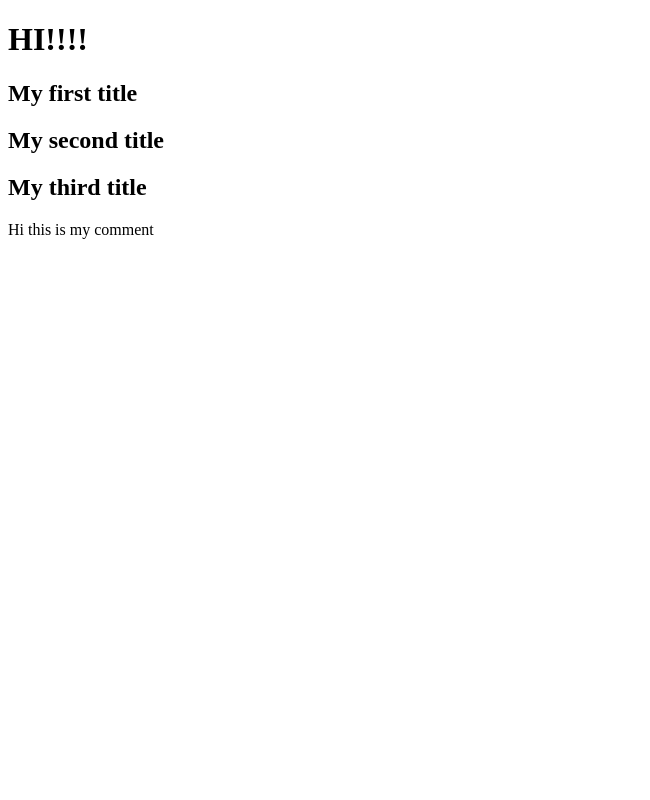
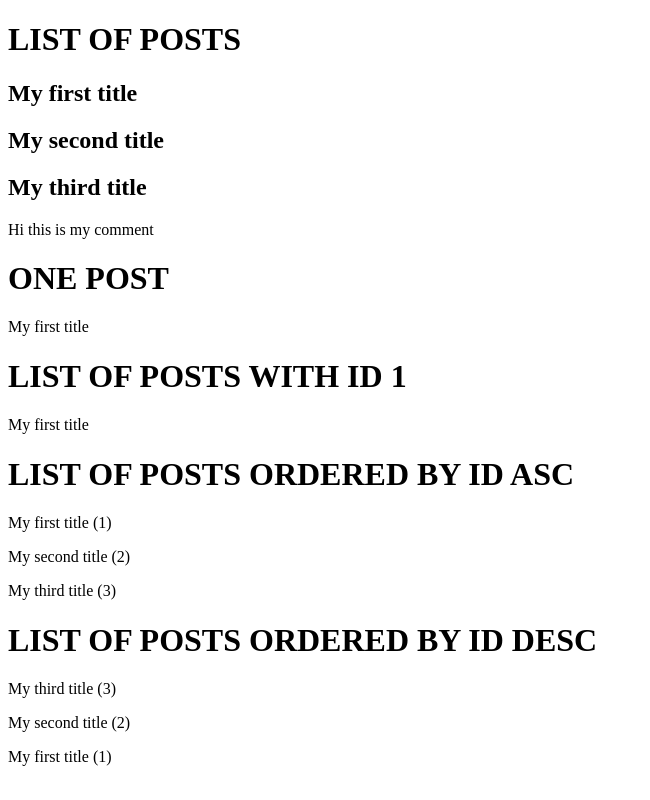
Before and after one commit to jacksorjacksor/flask_q_and_a, a Flask app: page / in a window 1280 px wide. Shown: the whole page, without its empty margins (0-650 px from the left). Run offline with Flask 2, Linux system fonts and the light colour scheme; data comes from the database, SQL or seed files in the repository.

Commit message:
Overview of filters

```diff
--- a/my_flask_app/routes.py
+++ b/my_flask_app/routes.py
@@ -4,23 +4,24 @@ from my_flask_app.models import User, Post, Comment
 
 @app.route("/")
 def home_function():
-
+    # Get full list:
     list_of_posts = Post.query.all() # Gives us a list of all the Post objects
 
+    # Get first item
     one_post = Post.query.first()   # Gives a Post object
 
     # filter_by: only allows those that satisfy a criteria
-    # ID
     list_of_posts_with_id_1 = Post.query.filter_by(id=1).all()
 
     # order_by: orders the objects based on a criteria
-    # Date (asc and desc)
+    list_of_posts_ordered_by_id_asc = Post.query.order_by(Post.id.asc()).all()
+    list_of_posts_ordered_by_id_desc = Post.query.order_by(Post.id.desc()).all()
 
-    # for post in list_of_posts:
-    #     if post.comments:
-    #         # post.comments will be a list of all the comments
-    #         for comment in post.comments:
-    #             print(comment.comment)
-
-
-    return render_template("home.html", list_of_posts=list_of_posts)
+    return render_template(
+        "home.html",
+        list_of_posts=list_of_posts,
+        one_post=one_post,
+        list_of_posts_with_id_1=list_of_posts_with_id_1,
+        list_of_posts_ordered_by_id_asc=list_of_posts_ordered_by_id_asc,
+        list_of_posts_ordered_by_id_desc=list_of_posts_ordered_by_id_desc,
+        )
--- a/my_flask_app/templates/home.html
+++ b/my_flask_app/templates/home.html
@@ -1,12 +1,31 @@
 {% extends "layout.html" %}
 {% block content%}
-    <h1>HI!!!!</h1>
+    <h1>LIST OF POSTS</h1>
     {% for post in list_of_posts %}
         <h2>{{post.title}}</h2>
         {% if post.comments %}
             {% for comment in post.comments %}
-                {{ comment.comment}}
+                <p>{{ comment.comment}}</p>
             {% endfor  %}
         {% endif  %}
     {% endfor %}
+
+    <h1>ONE POST</h1>
+    <!-- THIS IS NOT A LIST!!!! -->
+    <p>{{ one_post.title }}</p>
+
+    <h1>LIST OF POSTS WITH ID 1</h1>
+    {% for post in list_of_posts_with_id_1 %}
+        <p>{{ post.title }}</p>
+    {% endfor %}
+
+    <h1>LIST OF POSTS ORDERED BY ID ASC</h1>
+    {% for post in list_of_posts_ordered_by_id_asc %}
+        <p>{{ post.title }} ({{ post.id}})</p>
+    {% endfor %}
+
+    <h1>LIST OF POSTS ORDERED BY ID DESC</h1>
+    {% for post in list_of_posts_ordered_by_id_desc %}
+        <p>{{ post.title }} ({{ post.id}})</p>
+    {% endfor %}
 {% endblock content%}
```
